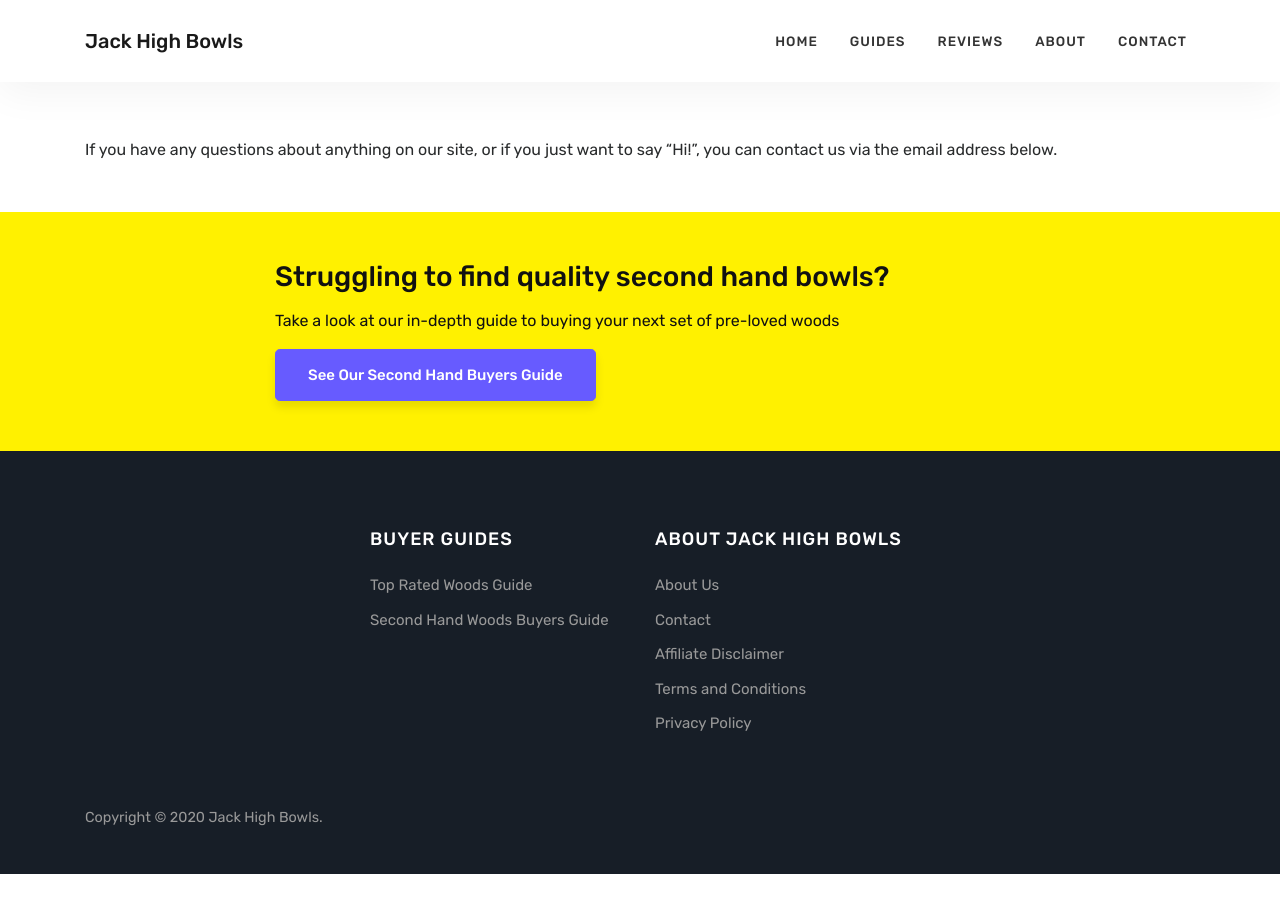
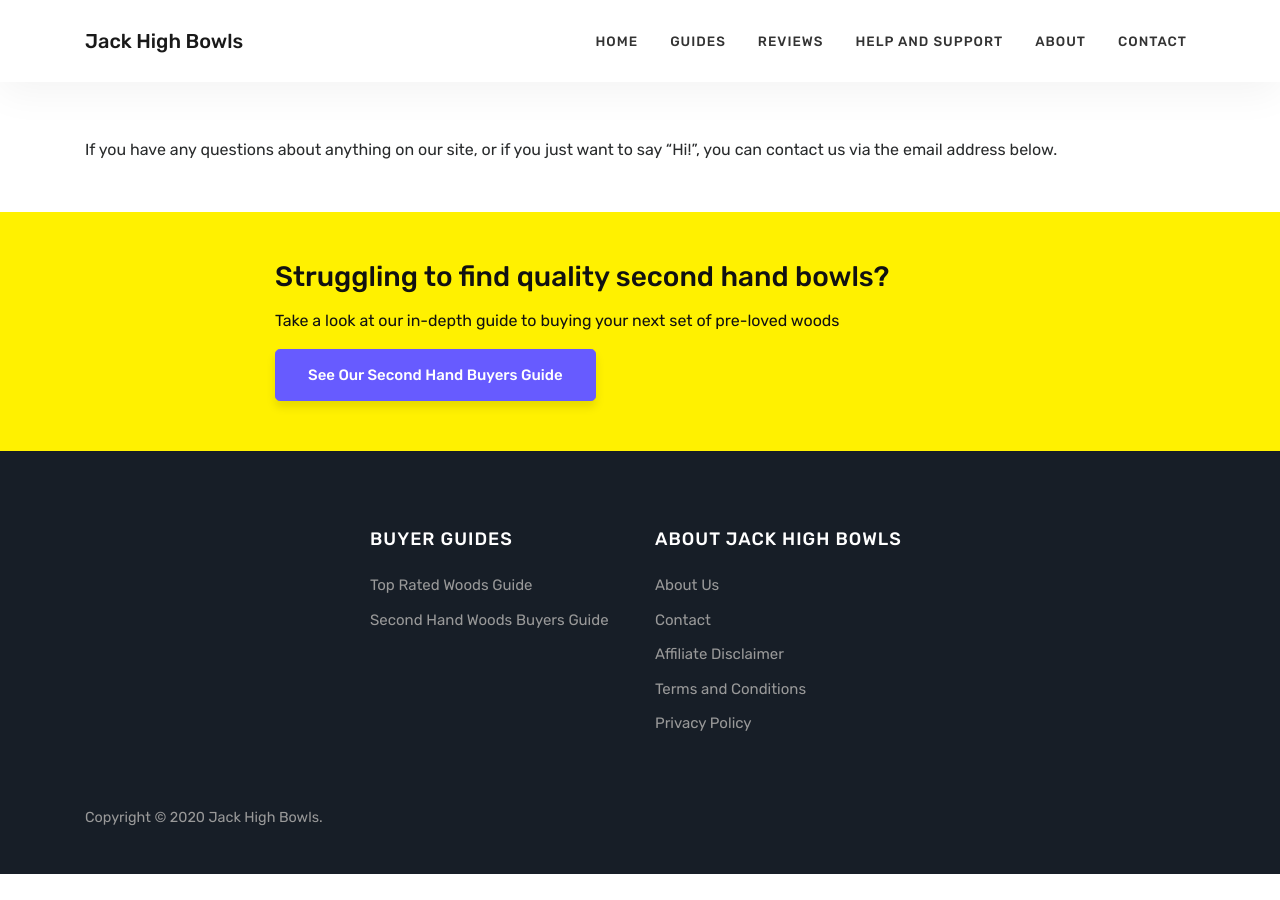
Before and after one commit to krussll/etsysimplicity, a Jekyll site: the page built from privacy.md, in a window 1280 px wide. Built offline with Jekyll 4.4.1, drawn with Linux system fonts in a browser that asks for light colours; nearby versions of some CDN libraries.

Commit message:
Update default.html

```diff
--- a/_layouts/default.html
+++ b/_layouts/default.html
@@ -96,6 +96,10 @@
 
                 <li class="nav-item">
                   <a class="nav-link" href="{{ site.baseurl }}/reviews">Reviews</a>
+                </li>
+
+                <li class="nav-item">
+                  <a class="nav-link" href="{{ site.baseurl }}/help-and-support">Help and Support</a>
                 </li>
 
                 <li class="nav-item">
```
